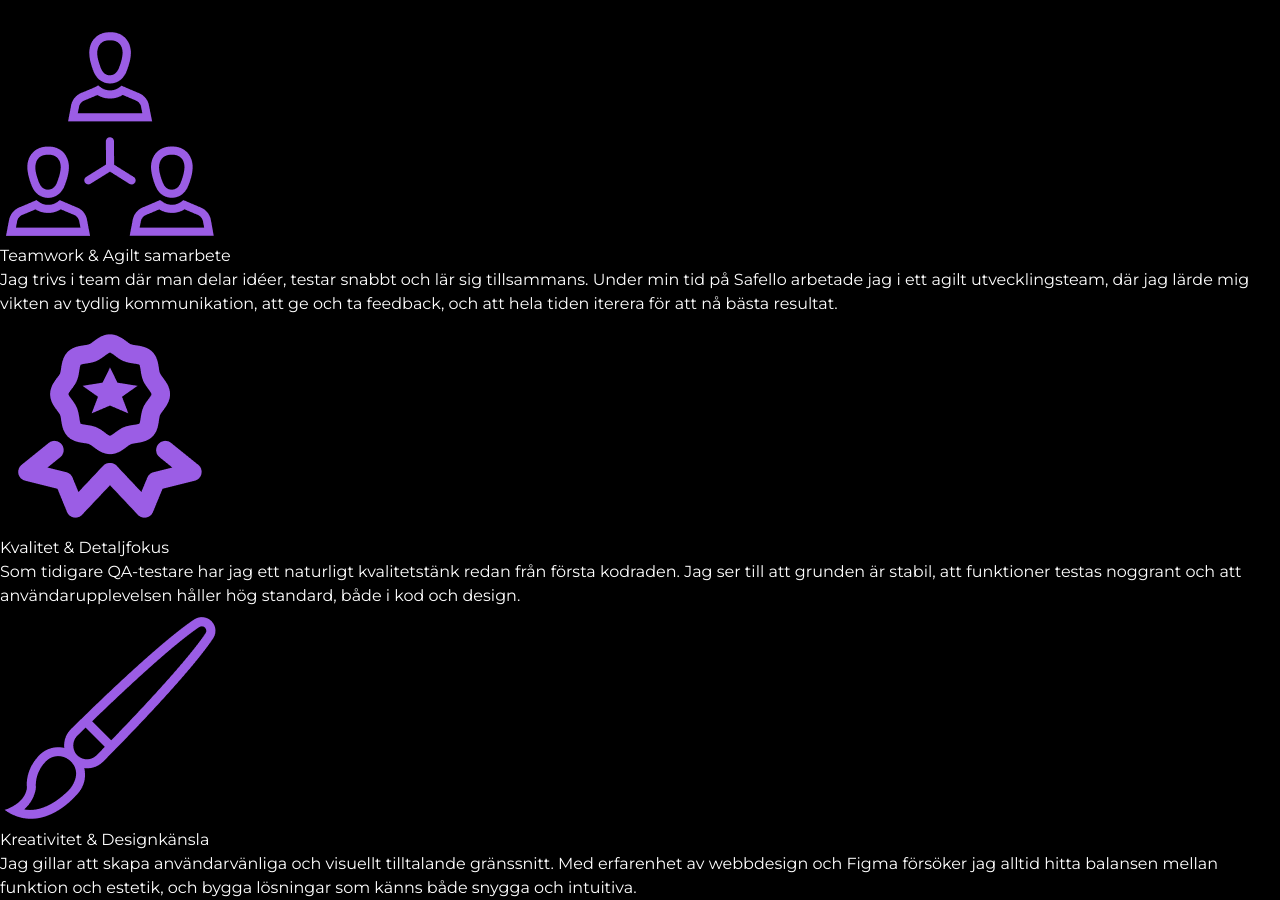
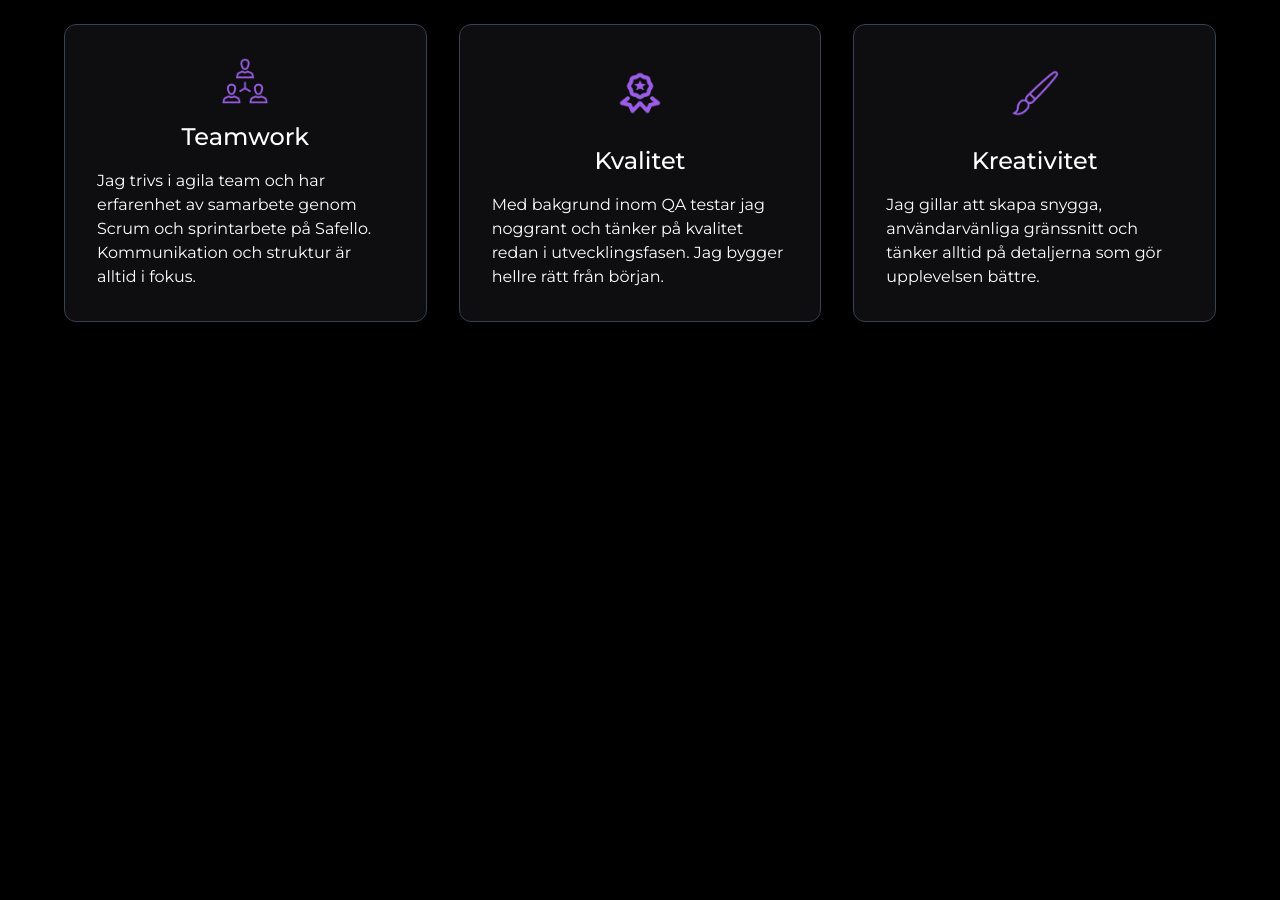
Before and after one commit to WilliamMattsson1/portfolio2, a React (Vite) app: page / in a window 1280 px wide. Shown: the part 760-1660 px from the top of the page. After the commit the page ends 1082 px from the top, so only its background shows below. Built offline with nearby package versions, Linux system fonts and the light colour scheme.

Commit message:
style cards in feature section

```diff
--- a/src/constants/index.js
+++ b/src/constants/index.js
@@ -22,29 +22,23 @@ const roles = [
 const features = [
     {
         iconPath: '/icons/featureCard1.png',
-        title: 'Teamwork & Agilt samarbete',
+        title: 'Teamwork',
         text: `
-            Jag trivs i team där man delar idéer, testar snabbt och lär sig tillsammans.
-            Under min tid på Safello arbetade jag i ett agilt utvecklingsteam,
-            där jag lärde mig vikten av tydlig kommunikation, att ge och ta feedback,
-            och att hela tiden iterera för att nå bästa resultat.
+            Jag trivs i agila team och har erfarenhet av samarbete genom Scrum och sprintarbete på Safello. Kommunikation och struktur är alltid i fokus.
         `
     },
     {
         iconPath: '/icons/featureCard2.png',
-        title: 'Kvalitet & Detaljfokus',
+        title: 'Kvalitet',
         text: `
-                Som tidigare QA-testare har jag ett naturligt kvalitetstänk redan från första kodraden.
-                Jag ser till att grunden är stabil, att funktioner testas noggrant och att användarupplevelsen
-                håller hög standard, både i kod och design.`
+                Med bakgrund inom QA testar jag noggrant och tänker på kvalitet redan i utvecklingsfasen. Jag bygger hellre rätt från början.
+            `
     },
     {
         iconPath: '/icons/featureCard3.png',
-        title: 'Kreativitet & Designkänsla',
+        title: 'Kreativitet',
         text: `
-            Jag gillar att skapa användarvänliga och visuellt tilltalande gränssnitt.
-            Med erfarenhet av webbdesign och Figma försöker jag alltid hitta balansen mellan
-            funktion och estetik, och bygga lösningar som känns både snygga och intuitiva.
+            Jag gillar att skapa snygga, användarvänliga gränssnitt och tänker alltid på detaljerna som gör upplevelsen bättre.
         `
     }
 ]
--- a/src/index.css
+++ b/src/index.css
@@ -6,6 +6,7 @@
     --color-text: #ffffff;
     --color-accent: #9b5de5;
     --color-accent-hover: #b97eff;
+    --color-card: #0e0e10;
 }
 
 html,
@@ -81,4 +82,8 @@ section {
             @apply object-contain w-[80%] md:w-[70%] lg:w-full max-h-[60vh] xl:max-h-[56vh] rounded-2xl shadow-lg;
         }
     }
+
+    .card-border {
+        @apply border border-gray-700 bg-card;
+    }
 }
--- a/src/sections/FeatureCards.jsx
+++ b/src/sections/FeatureCards.jsx
@@ -2,12 +2,21 @@ import { features } from '../constants'
 
 const FeatureCards = () => {
     return (
-        <div className="w-full padding-x-lg">
-            <div className="mx-auto grid-3-col">
+        <div className="w-[90%] padding-x-lg m-auto">
+            <div className="mx-auto grid grid-cols-1 md:grid-cols-2 lg:grid-cols-3 gap-8">
                 {features.map((feature) => (
-                    <div>
-                        <img src={feature.iconPath} alt="" />
-                        <h2>{feature.title}</h2>
+                    <div
+                        key={feature.title}
+                        className="card-border rounded-xl p-8 flex flex-col gap-4"
+                    >
+                        <img
+                            src={feature.iconPath}
+                            alt={feature.title}
+                            className="w-12 h-12 m-auto"
+                        />
+                        <h3 className="text-center text-2xl font-medium">
+                            {feature.title}
+                        </h3>
                         <p>{feature.text}</p>
                     </div>
                 ))}
```
